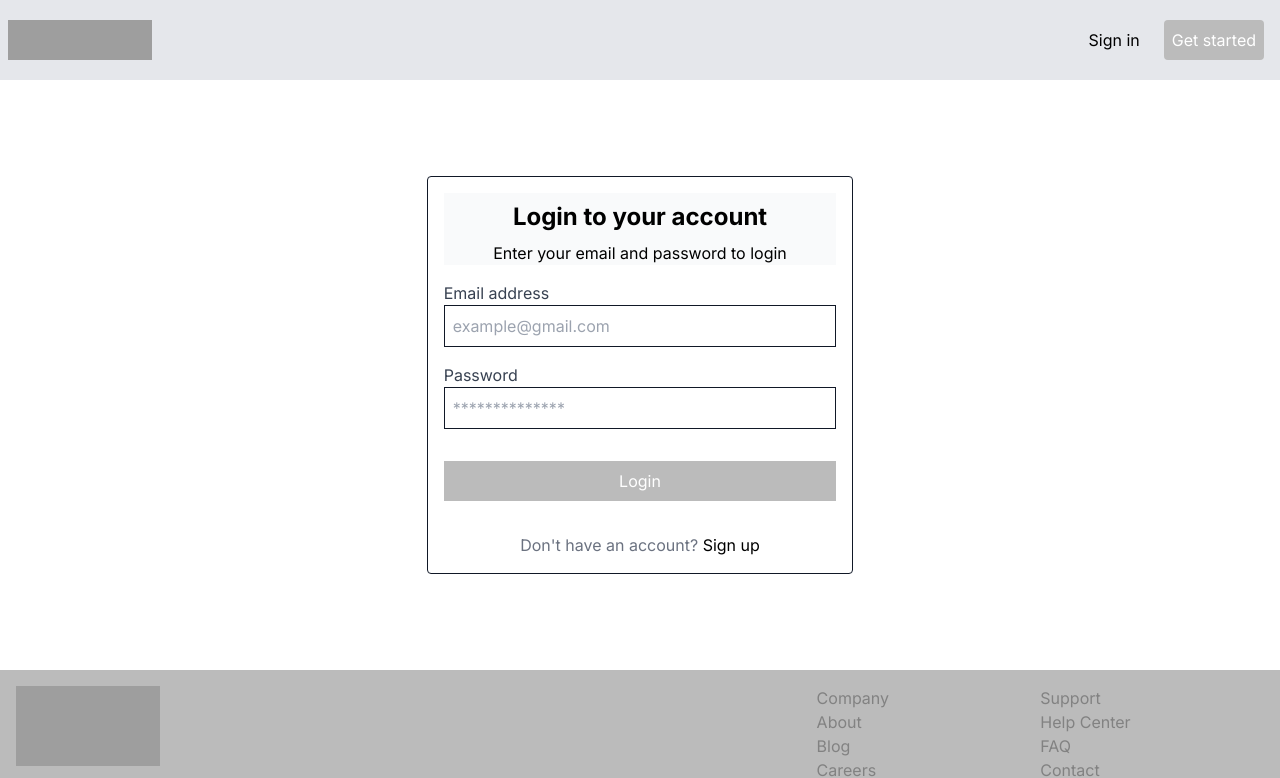
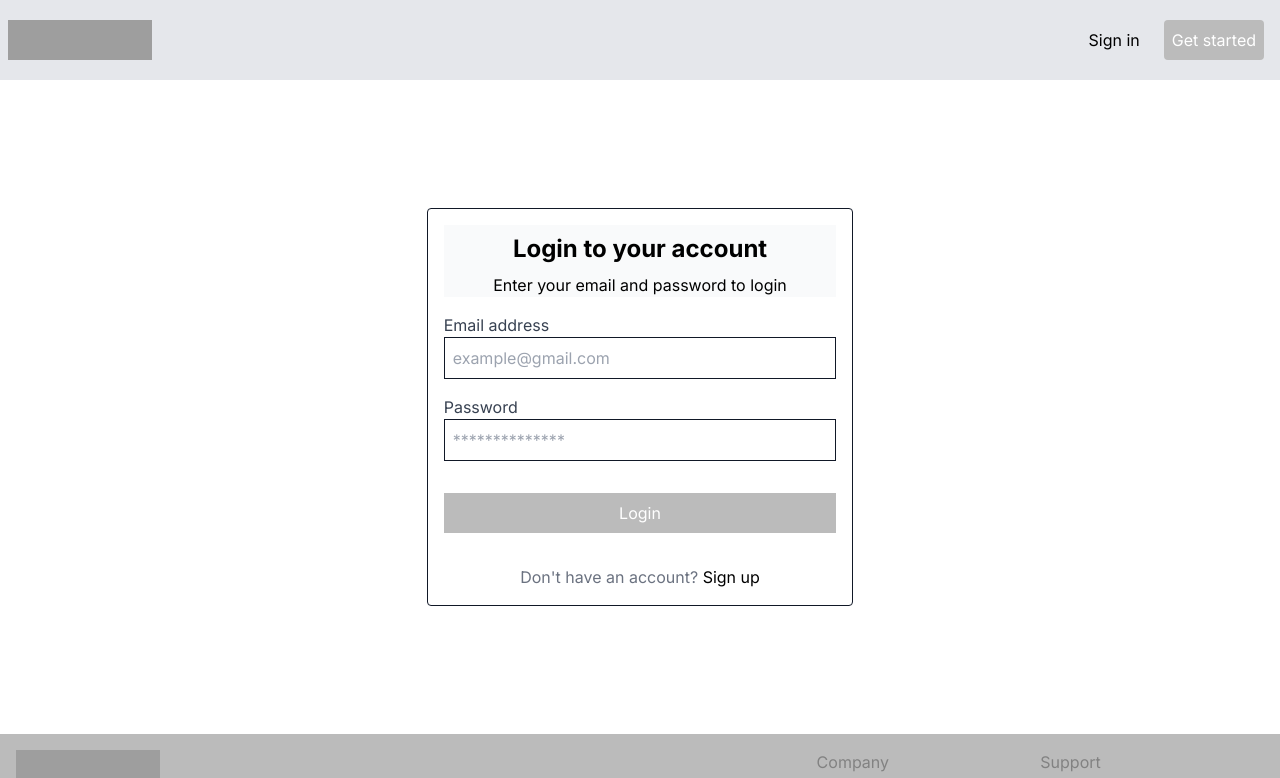
Before and after one commit to Ismailco/Postcare-app, a React (Vite) app: page /login in a window 1280 px wide. Shown: the top 778 px of the page. Built offline with nearby package versions, Linux system fonts and the light colour scheme; grey boxes are pictures that could not be loaded.

Commit message:
Add padding to the login page to fix the footer - Temp -

```diff
--- a/src/pages/Login.jsx
+++ b/src/pages/Login.jsx
@@ -1,7 +1,7 @@
 import React from 'react';
 
 const Login = () => (
-  <div className="flex justify-center items-center w-full py-20">
+  <div className="flex justify-center items-center w-full py-28">
     <section className="rounded flex flex-col border border-[#111827] lg:w-1/3 w-4/5 m-4 p-4">
       <div className="flex flex-col justify-center items-center bg-[#F9FAFB]">
         <h1 className="font-bold text-2xl my-2">Login to your account</h1>
```
